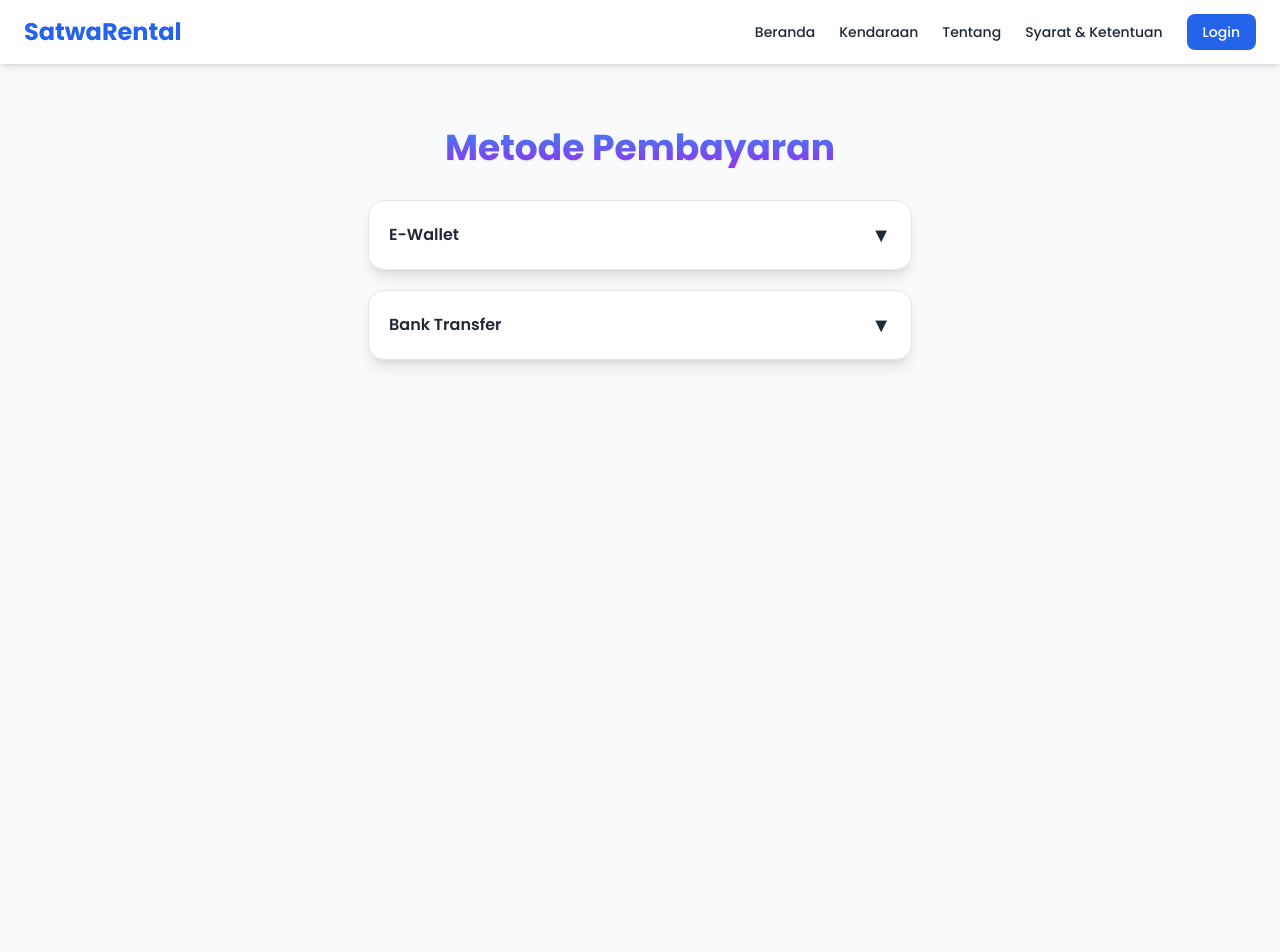
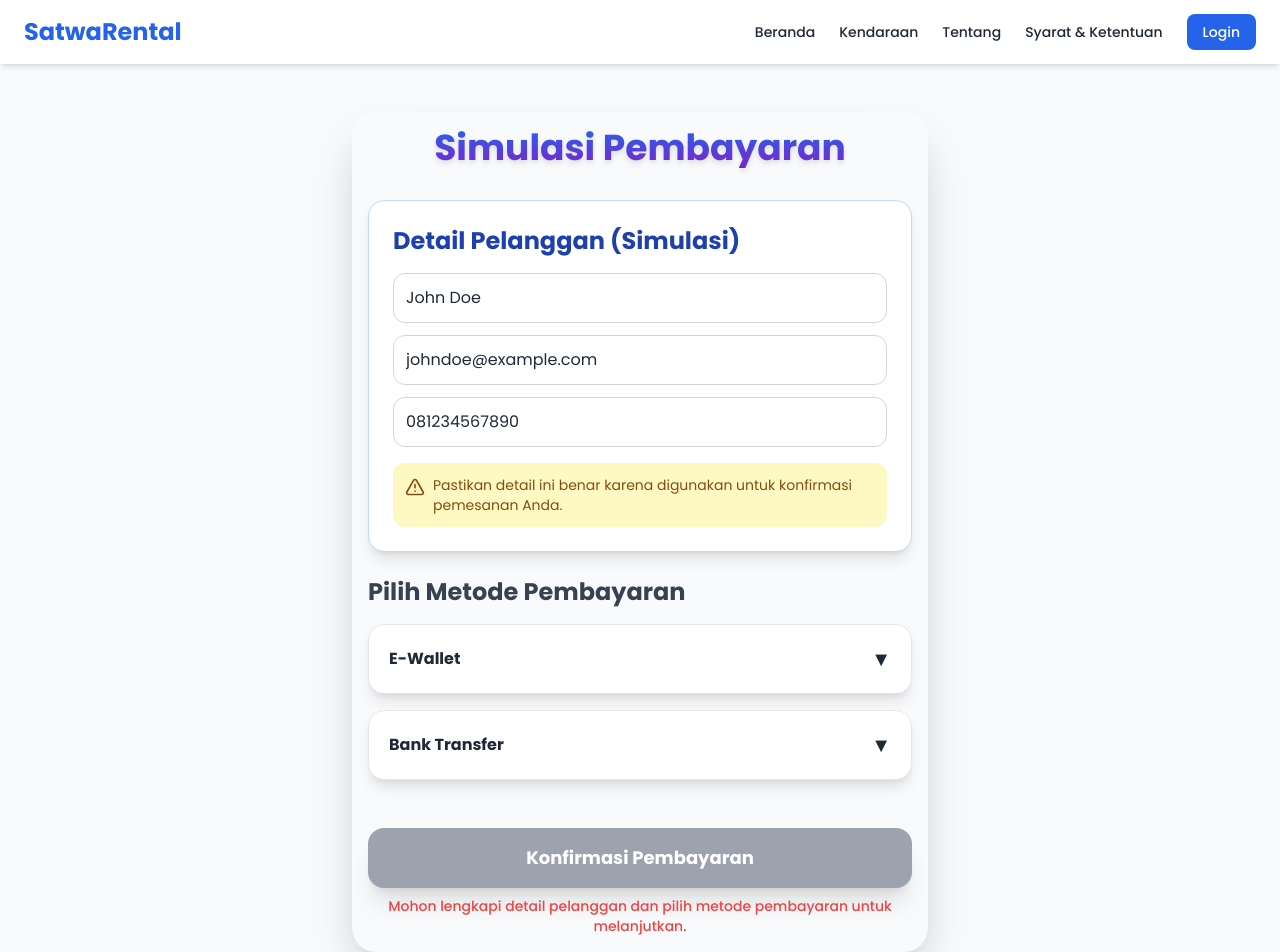
Before and after one commit to affanjr07/SatwaRental, a React (Vite) app in the folder satwa-rental-client/: page /payment in a window 1280 px wide. Before the commit the page ends 800 px from the top, so only its background shows below. Built offline with nearby package versions, Linux system fonts and the light colour scheme.

Commit message:
Update Payment.jsx

```diff
--- a/satwa-rental-client/src/pages/Payment.jsx
+++ b/satwa-rental-client/src/pages/Payment.jsx
@@ -1,12 +1,19 @@
 import React, { useState } from "react";
 import { motion, AnimatePresence } from "framer-motion";
-import { Check, Copy } from "lucide-react";
+import { Check, Copy, AlertTriangle, XCircle } from "lucide-react";
 import qris_image from "../assets/qris_image.png";
 
 export default function Payment() {
   const [openCategory, setOpenCategory] = useState(null);
   const [openMethod, setOpenMethod] = useState(null);
   const [copied, setCopied] = useState("");
+  // State baru untuk mengelola alur konfirmasi: 'pending' atau 'confirmed'
+  const [paymentStatus, setPaymentStatus] = useState('pending');
+  const [formData, setFormData] = useState({
+    name: "John Doe", // Simulasi data awal
+    email: "johndoe@example.com", // Simulasi data awal
+    whatsapp: "081234567890", // Simulasi data awal
+  });
 
   const paymentData = {
     ewallet: {
@@ -14,25 +21,24 @@ export default function Payment() {
       methods: {
         dana: {
           label: "Dana",
-          number: "081293735336",
-          logo: "https://seeklogo.com/images/D/dana-logo-8601D8801B-seeklogo.com.png",
+          number: "081293735336 (a.n. Muhammad Affan Afyga)",
+          logo: "https://images.seeklogo.com/logo-png/39/2/dana-e-wallet-app-logo-png_seeklogo-399948.png",
         },
         gopay: {
           label: "GoPay",
-          number: "081293735336",
-          logo: "https://seeklogo.com/images/G/gopay-logo-681C0C73E6-seeklogo.com.png",
+          number: "081293735336 (a.n. Muhammad Affan Afyga)",
+          logo: "https://images.seeklogo.com/logo-png/36/2/gopay-logo-png_seeklogo-369813.png",
         },
         shopeepay: {
           label: "ShopeePay",
-          number: "081293735336",
-          logo: "https://cdn.worldvectorlogo.com/logos/shopeepay-2.svg",
+          number: "081293735336 (a.n. Muhammad Affan Afyga)",
+          logo: "https://images.seeklogo.com/logo-png/50/2/shopeepay-logo-png_seeklogo-504053.png",
         },
         qris: {
           label: "QRIS",
           number: "SCAN QR",
-          logo: "https://upload.wikimedia.org/wikipedia/commons/thumb/7/7b/QRIS_logo.svg/2560px-QRIS_logo.svg.png",
-          qris_image:
-            qris_image,
+          logo: "https://images.seeklogo.com/logo-png/39/2/quick-response-code-indonesia-standard-qris-logo-png_seeklogo-391791.png",
+          qris_image: qris_image,
         },
       },
     },
@@ -42,50 +48,168 @@ export default function Payment() {
       methods: {
         mandiri: {
           label: "Bank Mandiri",
-          number: "1200012345678",
-          logo: "https://seeklogo.com/images/B/bank-mandiri-logo-5FC3084148-seeklogo.com.png",
+          number: "1050021027291 (a.n. Muhammad Affan Afyga)",
+          logo: "https://images.seeklogo.com/logo-png/1/2/bank-mandiri-logo-png_seeklogo-16290.png",
         },
         bca: {
           label: "Bank BCA",
-          number: "1234567890",
-          logo: "https://seeklogo.com/images/B/BCA-logo-99461D1F6F-seeklogo.com.png",
+          number: "COMING SOON",
+          logo: "https://images.seeklogo.com/logo-png/23/2/bca-bank-logo-png_seeklogo-232742.png",
         },
         bri: {
           label: "Bank BRI",
-          number: "0900123456",
-          logo: "https://seeklogo.com/images/B/bri-bank-rakyat-indonesia-logo-40A62F66F0-seeklogo.com.png",
+          number: "COMING SOON",
+          logo: "https://images.seeklogo.com/logo-png/47/2/bank-rakyat-indonesia-logo-png_seeklogo-474339.png",
         },
       },
     },
   };
 
   const copyText = (text, key) => {
-    if (text === "SCAN QR") return;
-    navigator.clipboard.writeText(text);
+    // Hanya salin nomor rekening/HP, bukan nama atau instruksi
+    const numberToCopy = text.split(" ")[0];
+
+    if (numberToCopy === "SCAN" || numberToCopy === "COMING") return;
+
+    // Fallback for clipboard access restriction (though navigator.clipboard is generally preferred)
+    if (navigator.clipboard && navigator.clipboard.writeText) {
+        navigator.clipboard.writeText(numberToCopy).then(() => {
             setCopied(key);
             setTimeout(() => setCopied(""), 1400);
+        });
+    } else {
+        // Fallback for older browsers
+        const tempTextArea = document.createElement("textarea");
+        tempTextArea.value = numberToCopy;
+        document.body.appendChild(tempTextArea);
+        tempTextArea.select();
+        document.execCommand('copy');
+        document.body.removeChild(tempTextArea);
+        setCopied(key);
+        setTimeout(() => setCopied(""), 1400);
+    }
   };
 
+  const handleFormChange = (e) => {
+    const { name, value } = e.target;
+    setFormData(prev => ({ ...prev, [name]: value }));
+  };
+
+  const isFormValid = formData.name && formData.email && formData.whatsapp;
+
+  // Handler untuk tombol Konfirmasi Pembayaran
+  const handleConfirmation = () => {
+    if (!isFormValid) {
+        // Dalam aplikasi nyata, gunakan toast/modal
+        alert("Mohon lengkapi semua Detail Pelanggan.");
+        return;
+    }
+    if (!openMethod) {
+        // Dalam aplikasi nyata, gunakan toast/modal
+        alert("Mohon pilih salah satu Metode Pembayaran terlebih dahulu.");
+        return;
+    }
+
+    // SIMULASI: Mengubah status untuk menampilkan layar konfirmasi
+    setPaymentStatus('confirmed');
+  };
+
+  // Komponen Tampilan Konfirmasi Admin (Simulasi)
+  const ConfirmationScreen = () => (
+    <motion.div
+        initial={{ opacity: 0, y: 50 }}
+        animate={{ opacity: 1, y: 0 }}
+        className="text-center p-8 sm:p-12 bg-white rounded-2xl shadow-xl border-4 border-green-400"
+    >
+        <Check size={80} className="mx-auto text-green-500 mb-4" />
+        <h2 className="text-3xl font-extrabold text-gray-800 mb-2">Pembayaran Terkonfirmasi!</h2>
+        <p className="text-lg text-gray-600 mb-6">
+            Detail pembayaran Anda telah diterima dan sedang diproses.
+        </p>
+        <div className="p-4 bg-blue-50 border border-blue-200 rounded-xl text-left">
+            <p className="font-semibold text-blue-700 mb-2">Status Pesanan:</p>
+            <div className="flex items-center space-x-3 p-3 bg-blue-100 rounded-lg shadow-inner">
+                <svg className="animate-spin h-5 w-5 text-blue-600" xmlns="http://www.w3.org/2000/svg" fill="none" viewBox="0 0 24 24">
+                    <circle className="opacity-25" cx="12" cy="12" r="10" stroke="currentColor" strokeWidth="4"></circle>
+                    <path className="opacity-75" fill="currentColor" d="M4 12a8 8 0 018-8V0C5.373 0 0 5.373 0 12h4zm2 5.291A7.962 7.962 0 014 12H0c0 3.042 1.135 5.824 3 7.938l3-2.647z"></path>
+                </svg>
+                <span className="text-blue-800 font-medium">Menunggu Verifikasi Admin</span>
+            </div>
+            <p className="text-sm text-gray-500 mt-3">
+                Admin akan memverifikasi pembayaran yang Anda lakukan menggunakan metode **{paymentData[openCategory]?.methods[openMethod]?.label}** dan mengirimkan konfirmasi akhir ke WhatsApp **{formData.whatsapp}**.
+            </p>
+        </div>
+
+        <button
+            onClick={() => setPaymentStatus('pending')}
+            className="w-full mt-6 py-3 bg-red-500 hover:bg-red-600 text-white font-semibold rounded-xl transition-colors shadow-md"
+        >
+            Kembali ke Pembayaran
+        </button>
+    </motion.div>
+  );
+
   return (
-    <div className="max-w-xl mx-auto mt-12 p-4">
+    <div className="max-w-xl mx-auto mt-12 p-4 bg-gray-50 rounded-3xl shadow-2xl">
 
       {/* TITLE */}
-      <h1 className="text-4xl font-extrabold text-center mb-8 bg-gradient-to-r from-blue-500 to-purple-600 bg-clip-text text-transparent drop-shadow-sm">
-        Metode Pembayaran
+      <h1 className="text-4xl font-extrabold text-center mb-8 bg-gradient-to-r from-blue-600 to-purple-700 bg-clip-text text-transparent drop-shadow-md">
+        Simulasi Pembayaran
       </h1>
 
+      {/* Conditional Rendering based on paymentStatus */}
+      {paymentStatus === 'confirmed' ? (
+        <ConfirmationScreen />
+      ) : (
+        <>
+          {/* CUSTOMER DETAILS SIMULATION */}
+          <div className="bg-white p-6 rounded-2xl shadow-lg mb-6 border border-blue-200">
+            <h2 className="text-2xl font-bold text-blue-800 mb-4">Detail Pelanggan (Simulasi)</h2>
+            <div className="space-y-3">
+              <input
+                type="text"
+                name="name"
+                placeholder="Atas Nama"
+                value={formData.name}
+                onChange={handleFormChange}
+                className="w-full p-3 border border-gray-300 rounded-xl focus:ring-purple-500 focus:border-purple-500"
+              />
+              <input
+                type="email"
+                name="email"
+                placeholder="Email Aktif"
+                value={formData.email}
+                onChange={handleFormChange}
+                className="w-full p-3 border border-gray-300 rounded-xl focus:ring-purple-500 focus:border-purple-500"
+              />
+              <input
+                type="tel"
+                name="whatsapp"
+                placeholder="Nomor WhatsApp"
+                value={formData.whatsapp}
+                onChange={handleFormChange}
+                className="w-full p-3 border border-gray-300 rounded-xl focus:ring-purple-500 focus:border-purple-500"
+              />
+            </div>
+            <div className="mt-4 p-3 bg-yellow-100 text-yellow-800 rounded-xl flex items-start text-sm">
+                <AlertTriangle size={20} className="mr-2 mt-0.5 min-w-[20px]"/>
+                <span>Pastikan detail ini benar karena digunakan untuk konfirmasi pemesanan Anda.</span>
+            </div>
+          </div>
+
           {/* Payment Categories */}
+          <h2 className="text-2xl font-bold text-gray-700 mb-4">Pilih Metode Pembayaran</h2>
           {Object.entries(paymentData).map(([catKey, cat]) => (
-        <div key={catKey} className="mb-5">
+            <div key={catKey} className="mb-4">
 
               {/* CATEGORY BUTTON */}
               <button
                 onClick={() => setOpenCategory(openCategory === catKey ? null : catKey)}
                 className="w-full bg-white p-5 rounded-2xl shadow-lg hover:shadow-xl duration-200
-                       flex justify-between items-center font-semibold border"
+                           flex justify-between items-center font-bold text-gray-800 border border-gray-200 hover:border-blue-400 transition"
               >
                 <span>{cat.label}</span>
-            <span className="text-xl">{openCategory === catKey ? "▲" : "▼"}</span>
+                <span className="text-xl transform transition-transform duration-300">{openCategory === catKey ? "▲" : "▼"}</span>
               </button>
 
               {/* CATEGORY DROPDOWN */}
@@ -97,7 +221,7 @@ export default function Payment() {
                     exit={{ height: 0, opacity: 0 }}
                     className="overflow-hidden pl-2"
                   >
-                <div className="mt-4 space-y-3">
+                    <div className="mt-3 space-y-3">
 
                       {Object.entries(cat.methods).map(([methodKey, method]) => (
                         <div key={methodKey}>
@@ -107,18 +231,22 @@ export default function Payment() {
                             onClick={() =>
                               setOpenMethod(openMethod === methodKey ? null : methodKey)
                             }
-                        className="w-full flex items-center gap-4 bg-white shadow-md hover:shadow-lg
-                                   rounded-2xl border p-4 duration-200"
+                            // Highlight selected method
+                            className={`w-full flex items-center gap-4 bg-white shadow-md hover:shadow-lg
+                                       rounded-2xl border p-4 duration-200 text-left transition-all
+                                       ${openMethod === methodKey ? 'border-4 border-purple-500 ring-2 ring-purple-300' : 'border-gray-200'}`}
                           >
                             <img
                               src={method.logo}
-                          className="w-12 h-12 rounded-xl object-contain"
+                              className="w-12 h-12 rounded-xl object-contain p-1 border"
                               alt={method.label}
+                              onError={(e) => { e.target.onerror = null; e.target.src="https://placehold.co/48x48/CCCCCC/333333?text=Logo"; }}
                             />
-                        <span className="font-medium text-lg">{method.label}</span>
+                            <span className="font-semibold text-lg flex-grow">{method.label}</span>
+                            <span className="text-gray-400">{openMethod === methodKey ? "▲" : "▼"}</span>
                           </button>
 
-                      {/* PAYMENT METHOD DROPDOWN */}
+                          {/* PAYMENT METHOD DROPDOWN CONTENT */}
                           <AnimatePresence>
                             {openMethod === methodKey && (
                               <motion.div
@@ -127,40 +255,55 @@ export default function Payment() {
                                 exit={{ height: 0, opacity: 0 }}
                                 className="overflow-hidden"
                               >
-                            <div className="bg-gray-50 border rounded-2xl p-4 shadow-inner mt-2 flex justify-between items-center">
+                                <div className="bg-gray-100 border rounded-2xl p-4 shadow-inner mt-2">
+                                    {/* ACCOUNT / NUMBER INFO */}
+                                    <div className="flex justify-between items-center mb-3">
                                         <div>
-                                <p className="text-sm text-gray-600">Nomor Pembayaran</p>
-                                <p className="font-mono font-bold text-xl">{method.number}</p>
+                                            <p className="text-sm text-gray-600">
+                                                {method.number.includes("SCAN QR") ? "Instruksi" : "Nomor Pembayaran"}
+                                            </p>
+                                            <p className="font-mono font-bold text-lg sm:text-xl text-blue-700">
+                                                {method.number}
+                                            </p>
                                         </div>
 
-                              {method.number !== "SCAN QR" && (
+                                        {method.number !== "SCAN QR" && method.number !== "COMING SOON" && (
                                             <button
                                                 onClick={() => copyText(method.number, methodKey)}
-                                  className="flex items-center gap-2 bg-blue-500 hover:bg-blue-600 text-white px-4 py-2 rounded-xl duration-200"
+                                                className="flex items-center gap-2 bg-purple-500 hover:bg-purple-600 text-white px-4 py-2 rounded-xl duration-200 shadow-md transition-all"
                                             >
                                                 {copied === methodKey ? <Check size={18} /> : <Copy size={18} />}
-                                  {copied === methodKey ? "Tersalin" : "Salin"}
+                                                {copied === methodKey ? "Tersalin" : "Salin No."}
                                             </button>
                                         )}
                                     </div>
 
-                            {/* QRIS QR IMAGE */}
+                                    {/* QRIS QR IMAGE DISPLAY */}
                                     {method.label === "QRIS" && (
                                       <motion.div
                                         initial={{ opacity: 0 }}
                                         animate={{ opacity: 1 }}
-                                className="mt-4"
+                                        className="mt-4 p-4 bg-white rounded-xl text-center"
                                       >
                                         <img
                                           src={method.qris_image}
-                                  className="w-48 mx-auto shadow-md rounded-xl"
-                                  alt="QRIS"
+                                          className="w-48 mx-auto shadow-lg rounded-lg border-4 border-gray-200"
+                                          alt="QRIS Code"
                                         />
-                                <p className="text-center text-sm mt-2 text-gray-600">
-                                  Scan QR untuk melanjutkan pembayaran
+                                        <p className="text-center text-sm mt-3 text-gray-600">
+                                          Scan QR untuk melanjutkan pembayaran.
                                         </p>
                                       </motion.div>
                                     )}
+
+                                    {/* COMING SOON MESSAGE */}
+                                    {method.number === "COMING SOON" && (
+                                        <div className="text-center p-3 bg-gray-200 rounded-lg font-medium text-gray-600 flex items-center justify-center space-x-2">
+                                            <XCircle size={20} className="text-red-500"/>
+                                            <span>Metode pembayaran ini akan segera tersedia.</span>
+                                        </div>
+                                    )}
+                                </div>
                               </motion.div>
                             )}
                           </AnimatePresence>
@@ -174,6 +317,29 @@ export default function Payment() {
               </AnimatePresence>
             </div>
           ))}
+
+          {/* CONFIRMATION BUTTON */}
+          <button
+            onClick={handleConfirmation}
+            // Disabled jika form tidak valid ATAU belum ada metode pembayaran yang dipilih
+            disabled={!isFormValid || !openMethod}
+            className={`w-full p-4 mt-8 rounded-2xl text-white font-bold text-lg transition-all shadow-xl
+              ${!isFormValid || !openMethod
+                ? 'bg-gray-400 cursor-not-allowed shadow-inner'
+                : 'bg-green-600 hover:bg-green-700 active:bg-green-800 transform hover:scale-[1.01]'
+              }`}
+          >
+            Konfirmasi Pembayaran
+          </button>
+
+          {/* Helper text for disabled button */}
+          {(!isFormValid || !openMethod) && (
+            <p className="text-center text-sm mt-2 text-red-500 font-medium">
+              Mohon lengkapi detail pelanggan dan pilih metode pembayaran untuk melanjutkan.
+            </p>
+          )}
+        </>
+      )}
     </div>
   );
 }
```
Lines whose indentation alone changed are shown as unchanged.
